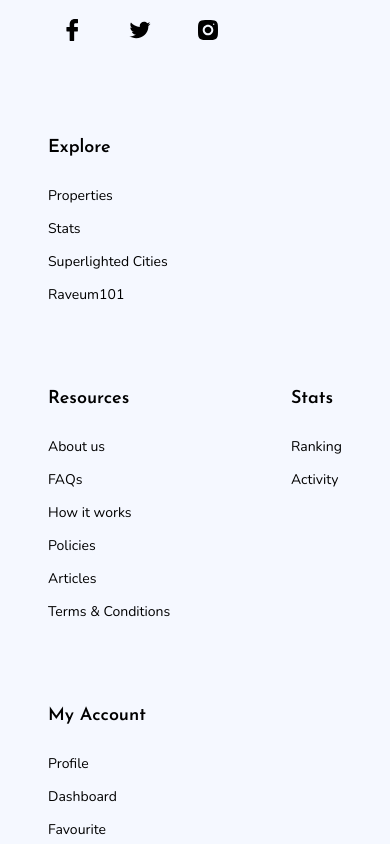
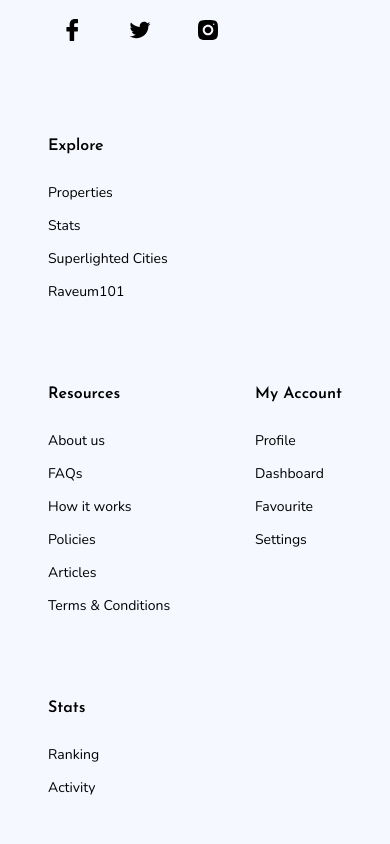
Before and after one commit to Raveum/landingPage, a React (Vite) app: page / in a window 390 px wide. Shown: the part 8100-8944 px from the top of the page. Built offline with nearby package versions, Linux system fonts and the light colour scheme; a web font is replaced by a local one; what vex-js would draw is missing.

Commit message:
Fixed arrangement of footer plus size

```diff
--- a/src/constants/index.js
+++ b/src/constants/index.js
@@ -220,13 +220,6 @@ export const footerLinks = [
         ],
     },
     {
-        title: "Stats",
-        links: [
-            { name: "Ranking", link: "/" },
-            { name: "Activity", link: "/" },
-        ],
-    },
-    {
         title: "My Account",
         links: [
             { name: "Profile", link: "/" },
@@ -235,4 +228,11 @@ export const footerLinks = [
             { name: "Settings", link: "/" },
         ],
     },
+    {
+        title: "Stats",
+        links: [
+            { name: "Ranking", link: "/" },
+            { name: "Activity", link: "/" },
+        ],
+    },
 ];
--- a/src/sections/Footer.jsx
+++ b/src/sections/Footer.jsx
@@ -36,7 +36,7 @@ const Footer = () => {
         <div className='flex flex-1 justify-between lg:gap-10 gap-20 flex-wrap'>
           {footerLinks.map((section) => (
             <div key={section.title}>
-              <h4 className='font-josefin text-lg sm:text-xl leading-normal font-semibold mb-6'>
+              <h4 className='font-josefin text-base sm:text-xl leading-normal font-semibold mb-6'>
                 {section.title}
               </h4>
               <ul>
```
